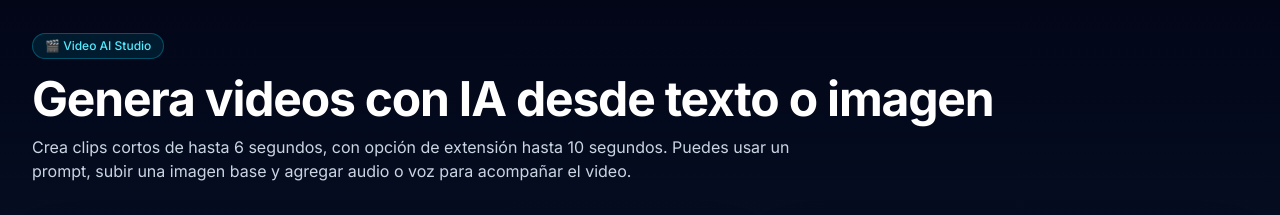
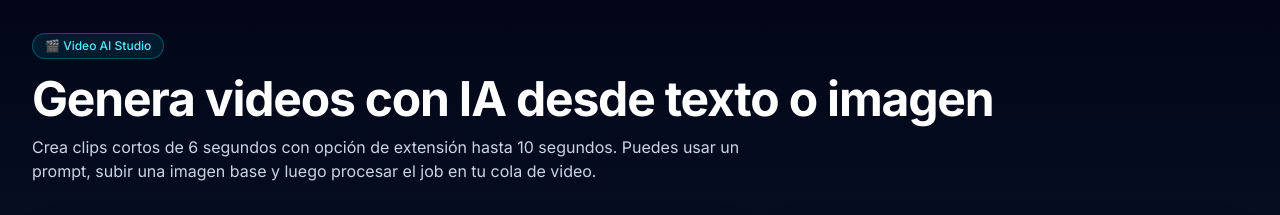
Before and after one commit to innova-space-edu/eduai-platform, a Next.js app: page /video-studio in a window 1280 px wide. Shown: the top 215 px of the page. Built offline with nearby package versions, Linux system fonts and the light colour scheme; no server answers.

Commit message:
Update page.tsx

```diff
--- a/app/video-studio/page.tsx
+++ b/app/video-studio/page.tsx
@@ -2,7 +2,7 @@ import VideoStudioClient from "@/components/video/VideoStudioClient"
 
 export const metadata = {
   title: "Video Studio | EduAI",
-  description: "Generación de videos desde texto o imagen",
+  description: "Generación de videos con IA desde texto o imagen",
 }
 
 export default function VideoStudioPage() {
@@ -19,9 +19,9 @@ export default function VideoStudioPage() {
           </h1>
 
           <p className="mt-3 max-w-3xl text-sm text-slate-300 md:text-base">
-            Crea clips cortos de hasta 6 segundos, con opción de extensión hasta
-            10 segundos. Puedes usar un prompt, subir una imagen base y agregar
-            audio o voz para acompañar el video.
+            Crea clips cortos de 6 segundos con opción de extensión hasta 10
+            segundos. Puedes usar un prompt, subir una imagen base y luego
+            procesar el job en tu cola de video.
           </p>
         </div>
 
```
